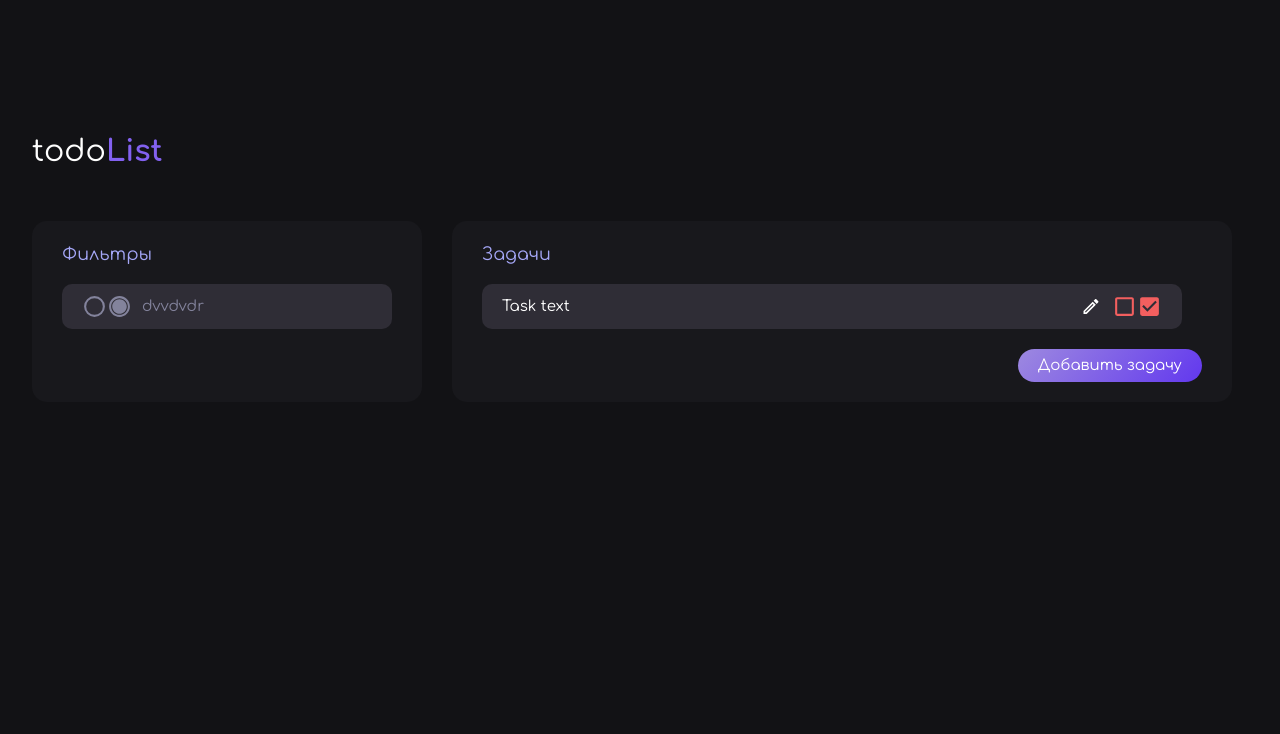
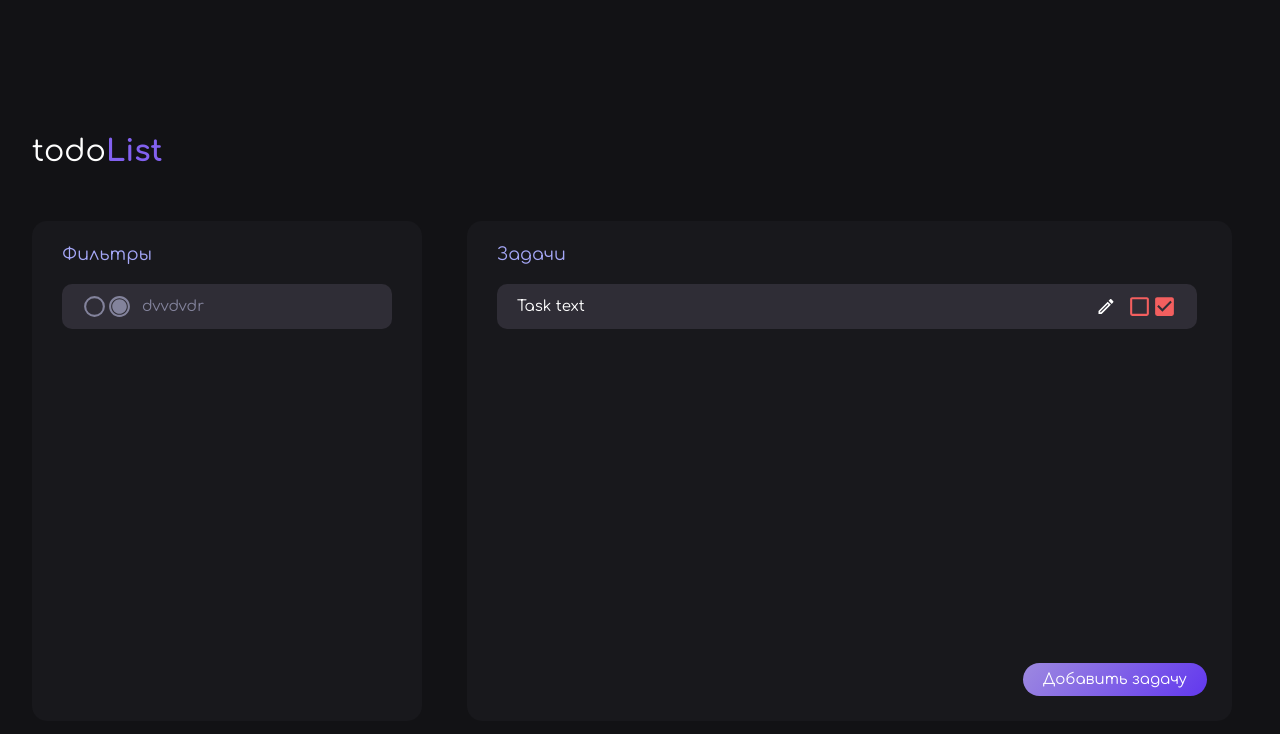
Before and after one commit to Katerina3337/todoList, a Vue app: page / in a window 1280 px wide. Shown: the top 734 px of the page. Built offline with nearby package versions, Linux system fonts and the light colour scheme.

Commit message:
ui-kit fixes

```diff
--- a/src/components/todoFilters.vue
+++ b/src/components/todoFilters.vue
@@ -14,6 +14,7 @@ import todoFilter from '@/components/todoFilter.vue';
 .todo__filters {
   display: flex;
   flex-direction: column;
+  min-height: 500px;
   width: 390px;
   padding: 20px 30px;
   background-color: #18181c;
--- a/src/components/todoList.vue
+++ b/src/components/todoList.vue
@@ -17,9 +17,11 @@ import todoButton from '@/components/todoButton.vue';
 .todo__tasks {
   display: flex;
   flex-direction: column;
-  max-width: 780px;
-  min-width: 780px;
+  min-height: 500px;
+  max-width: 765px;
+  min-width: 765px;
   padding: 20px 30px;
+  position: relative;
   background-color: #18181c;
   border-radius: 15px;
 }
@@ -30,7 +32,9 @@ import todoButton from '@/components/todoButton.vue';
 }
 
 .todo__button {
-  float: right;
+  position: absolute;
+  bottom: 25px;
+  right: 25px;
 }
 
 </style>
```
